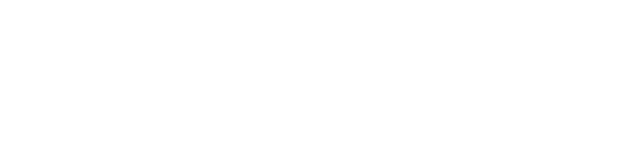
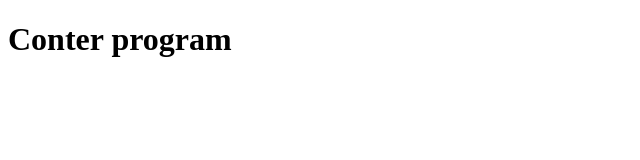
Before and after one commit to Ali-Fathy/Add-Conter, a plain HTML site: page index.html in a window 1280 px wide. Shown: the whole page, without its empty margins (0-640 px from the left). Drawn offline with Linux system fonts and the light colour scheme.

Commit message:
ad title page

```diff
--- a/index.html
+++ b/index.html
@@ -6,6 +6,6 @@
     <title>Document</title>
 </head>
 <body>
-
+    <h1>Conter program</h1>
 </body>
 </html>
```
